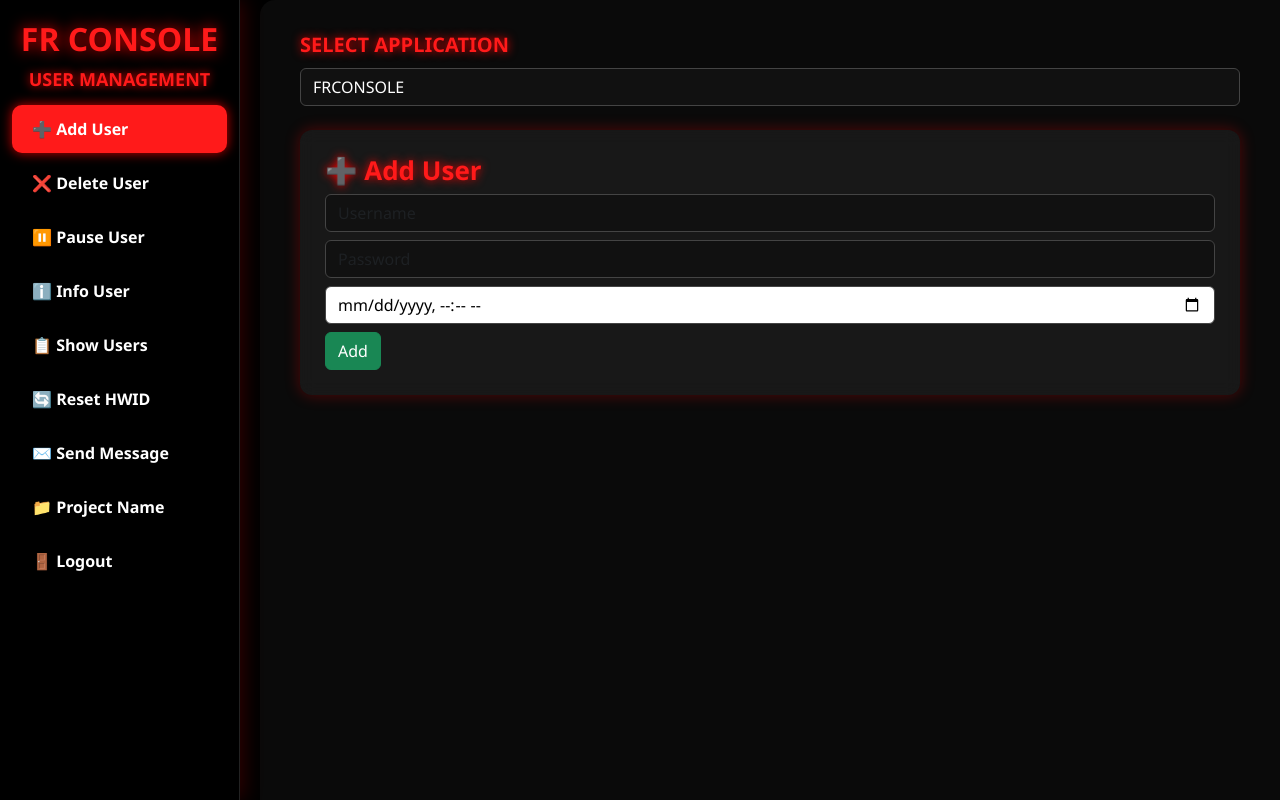
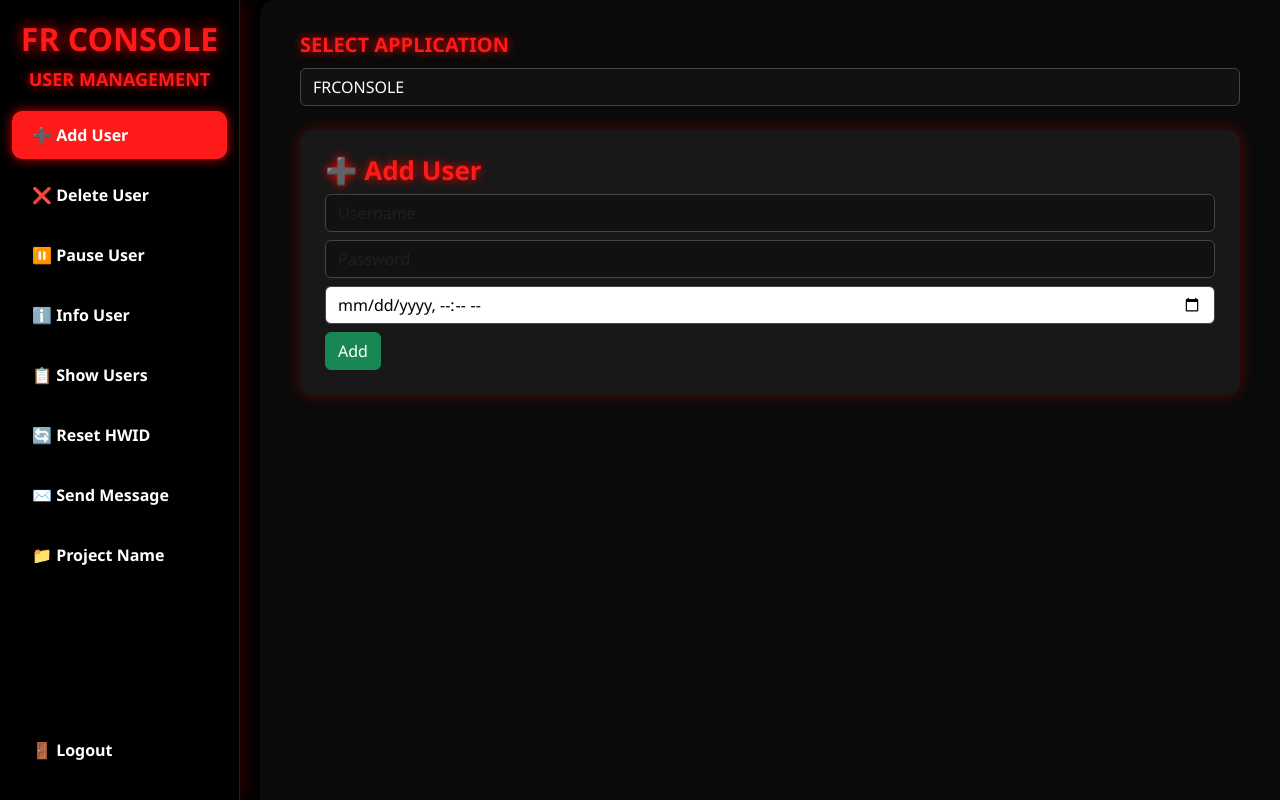
Before and after one commit to Shubh1289-dot/panel, a plain HTML site: page templates/index.html in a window 1280 px wide. Drawn offline with nearby package versions, Linux system fonts and the light colour scheme.

Commit message:
Update index.html

```diff
--- a/templates/index.html
+++ b/templates/index.html
@@ -9,11 +9,18 @@
     body { background-color: #000; font-family: 'Segoe UI', sans-serif; color:white; }
 
     .sidebar {
-      width: 240px; height: 100vh; position: fixed;
-      background-color: #000; padding: 20px 0;
-      border-right: 1px solid #222;
-      box-shadow: 3px 0 20px rgba(255,0,0,0.2);
-    }
+  width: 240px;
+  height: 100vh;
+  position: fixed;
+  background-color: #000;
+  padding: 20px 0;
+  border-right: 1px solid #222;
+  box-shadow: 3px 0 20px rgba(255,0,0,0.2);
+
+  display: flex;
+  flex-direction: column;
+}
+
 
     .sidebar h5 {
       text-align: center;
@@ -134,7 +141,7 @@
   <a href="#" onclick="showSection('reset', event)">🔄 Reset HWID</a>
   <a href="#" onclick="showSection('sendmsg', event)">✉️ Send Message</a>
   <a href="#" onclick="showSection('project', event)">📁 Project Name</a>
-  <a href="/logout">🚪 Logout</a>
+  <a href="/logout" style="margin-top:auto;">🚪 Logout</a>
 </div>
 
 <div class="main">
```
